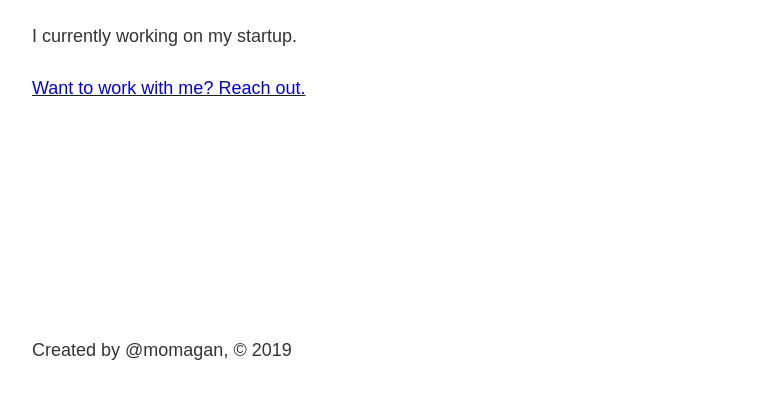
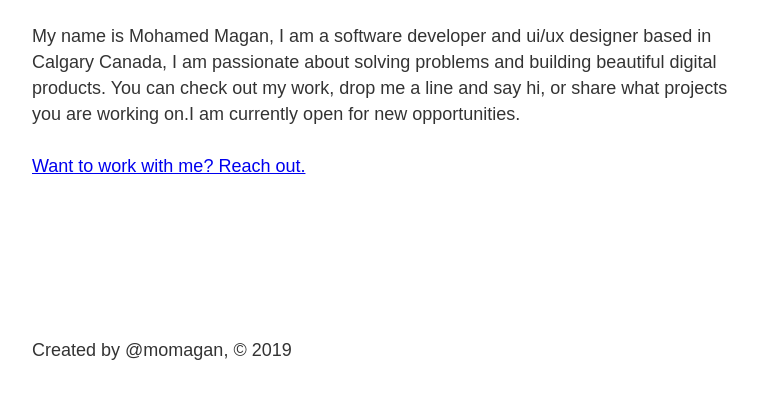
Before and after one commit to Amiinoz/blog-post, a Gatsby site: page /About in a window 1280 px wide. Shown: the part 393-792 px from the top of the page, without its empty margins (251-1009 px from the left). Built offline with nearby package versions, Linux system fonts and the light colour scheme; Gatsby itself is replaced by a stand-in of ours.

Commit message:
Project is finished

```diff
--- a/src/components/bio.js
+++ b/src/components/bio.js
@@ -25,8 +25,7 @@ const Bio = () => {
 
         <p className={bioStyles.bioIntro}>
           Written by <strong>Mo Magan</strong> <br />
-          Building things. Nomad. Currently <br /> working on the @Sketchapp
-          plugin ecosystem 💎.
+          Building things. Learning New technology. Currently <br /> working on personal projects 💎.
         </p>
       </div>
     </>
--- a/src/pages/About.js
+++ b/src/pages/About.js
@@ -9,10 +9,18 @@ const About = () => {
 
   return (
     <Layout>
-    <Head title='About' />
+      <Head title="About" />
       <h1>About Me</h1>
-      <p>I currently working on my startup.</p>
-      <p><Link to="/Contact">Want to work with me? Reach out.</Link></p>
+      <p>
+        My name is Mohamed Magan, I am a software developer and ui/ux designer based
+        in Calgary Canada, I am passionate about solving problems and building
+        beautiful digital products. You can check out my work, drop me a line
+        and say hi, or share what projects you are working on.I am currently
+        open for new opportunities.
+      </p>
+      <p>
+        <Link to="/Contact">Want to work with me? Reach out.</Link>
+      </p>
     </Layout>
   )
 }
```
Also changed, not shown: README.md.
